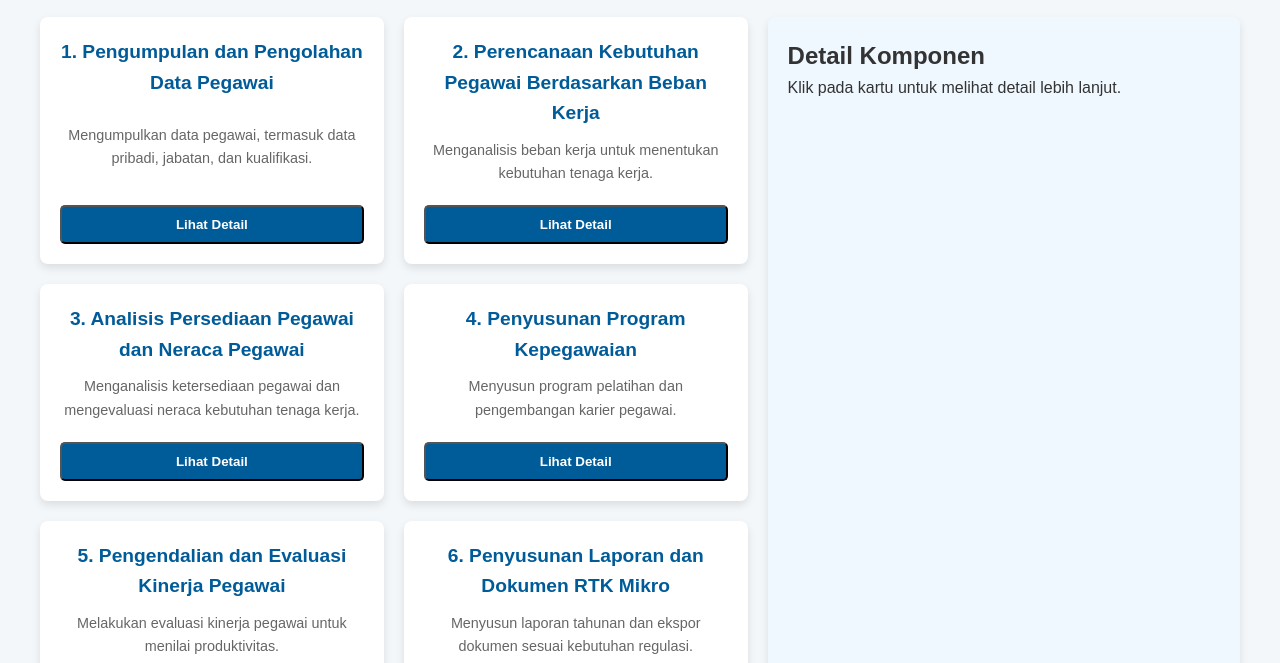
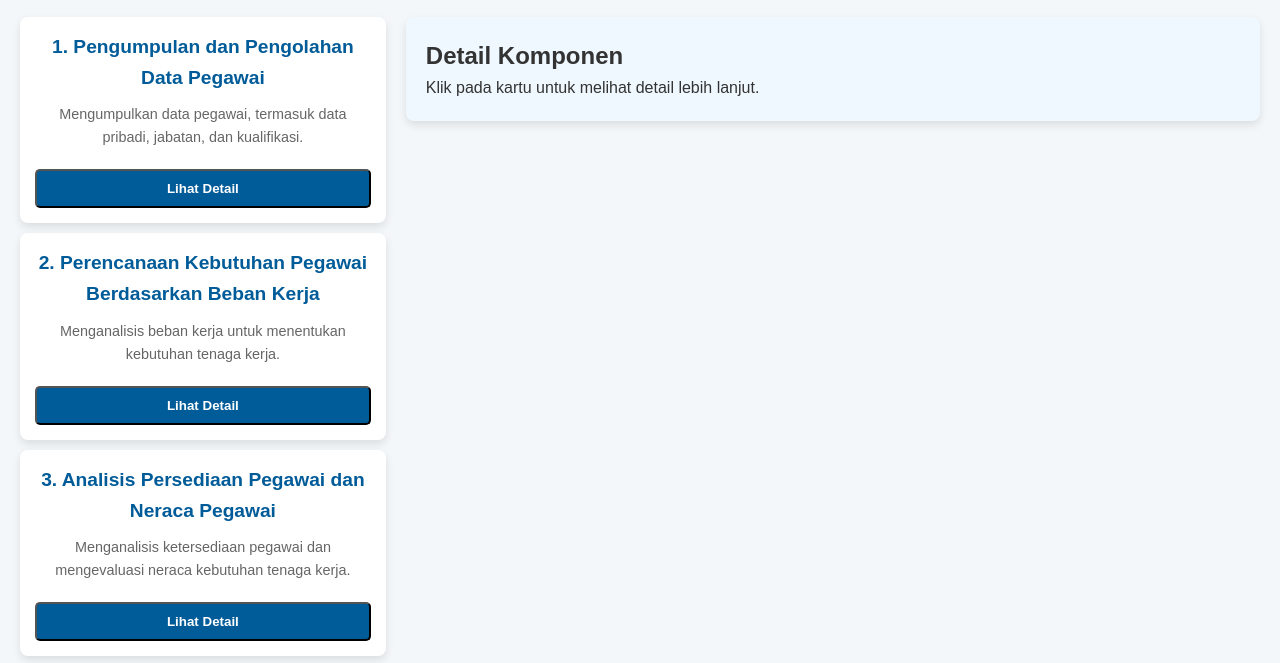
Before and after one commit to Hariyanto89/PTKMikro, a plain HTML site: page index.html in a window 1280 px wide. Shown: the part 100-763 px from the top of the page. Drawn offline with Linux system fonts and the light colour scheme.

Commit message:
Update styles.css
Signed-off-by: Hariyanto <yantonft@gmail.com>

```diff
--- a/assets/css/styles.css
+++ b/assets/css/styles.css
@@ -98,25 +98,27 @@ main p {
 
 /* Styling Kartu (Card-Based Design) */
 
+/* Kontainer Utama untuk Kartu dan Detail */
 .content-container {
     display: flex;
     gap: 20px;
-    max-width: 1200px;
+    max-width: 100%;
     width: 100%;
+    align-items: flex-start;
+}
+
+/* Kontainer Kartu */
+.card-container {
+    display: flex;
+    flex-direction: column;
+    gap: 10px;
+    width: 30%; /* Kurangi lebar agar detail lebih luas */
 }
 
 /* Kartu */
-.card-container {
-    display: grid;
-    grid-template-columns: repeat(auto-fill, minmax(250px, 1fr));
-    gap: 20px;
-    width: 60%; /* Menyisakan ruang untuk detail di sebelah kanan */
-    transition: width 0.3s ease;
-}
-
 .card {
     background-color: #ffffff;
-    padding: 20px;
+    padding: 15px;
     border-radius: 8px;
     box-shadow: 0 4px 8px rgba(0, 0, 0, 0.1);
     text-align: center;
@@ -154,7 +156,7 @@ main p {
 
 /* Detail Kartu */
 .detail-container {
-    width: 40%;
+    width: 70%; /* Lebih luas untuk tampilan detail */
     padding: 20px;
     border-radius: 8px;
     box-shadow: 0 4px 8px rgba(0, 0, 0, 0.1);
```
